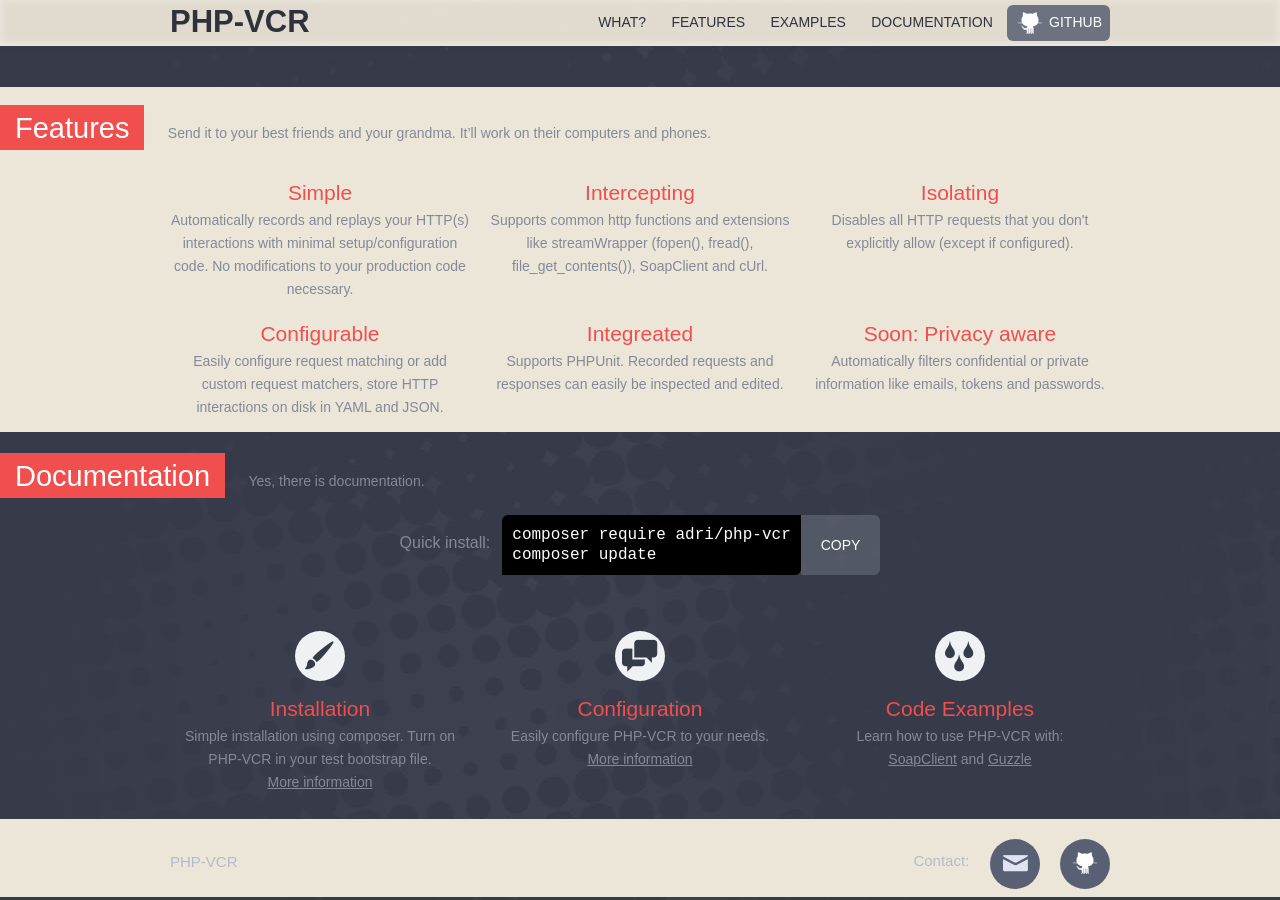
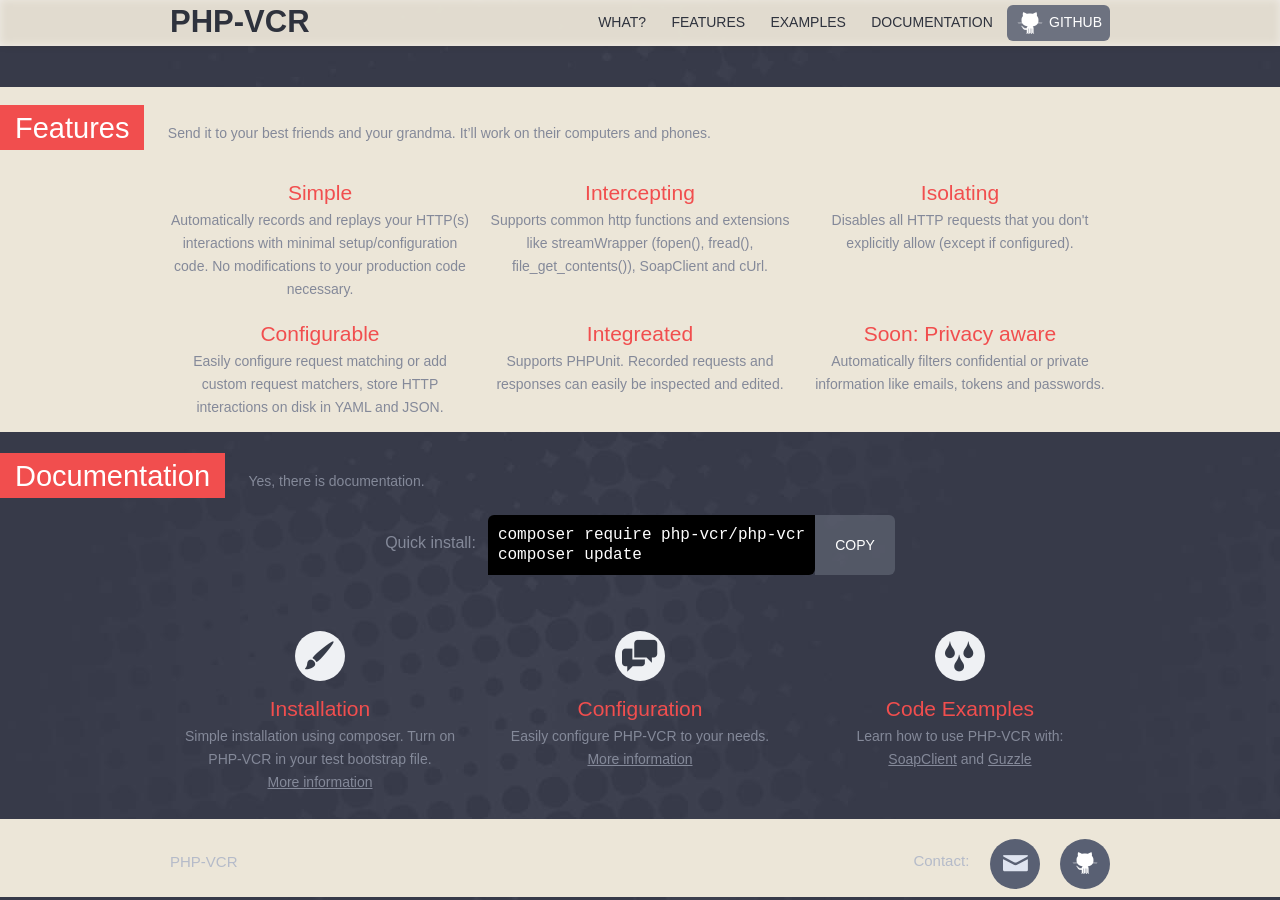
Before and after one commit to php-vcr/php-vcr.github.io, a Jekyll site: the page built from index.html, in a window 1280 px wide and 900 px high, scrolled down 779 px. Built offline with Jekyll 4.4.1, drawn with Linux system fonts in a browser that asks for light colours.

Commit message:
Fixed: Packagist path.

```diff
--- a/index.html
+++ b/index.html
@@ -79,7 +79,7 @@
     </div>
     <div class="w-container quick-install">
       <div class="code-headline">Quick install:</div>
-      <div class="code">composer require adri/php-vcr
+      <div class="code">composer require php-vcr/php-vcr
         <br>composer update
         <br>
       </div>
```
